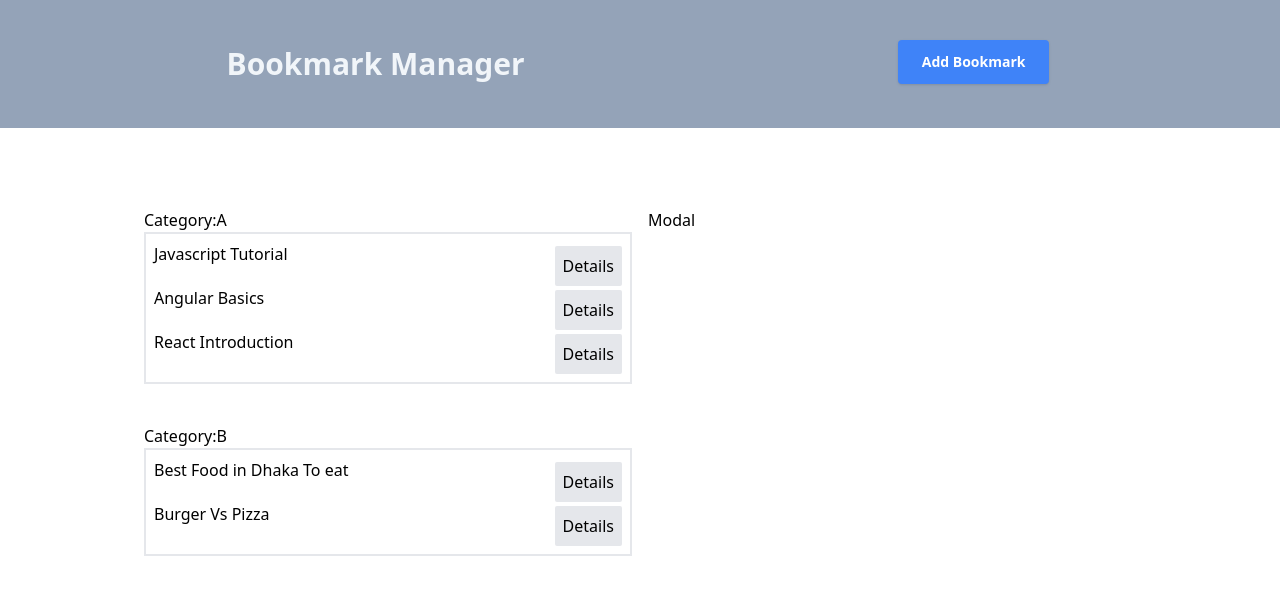
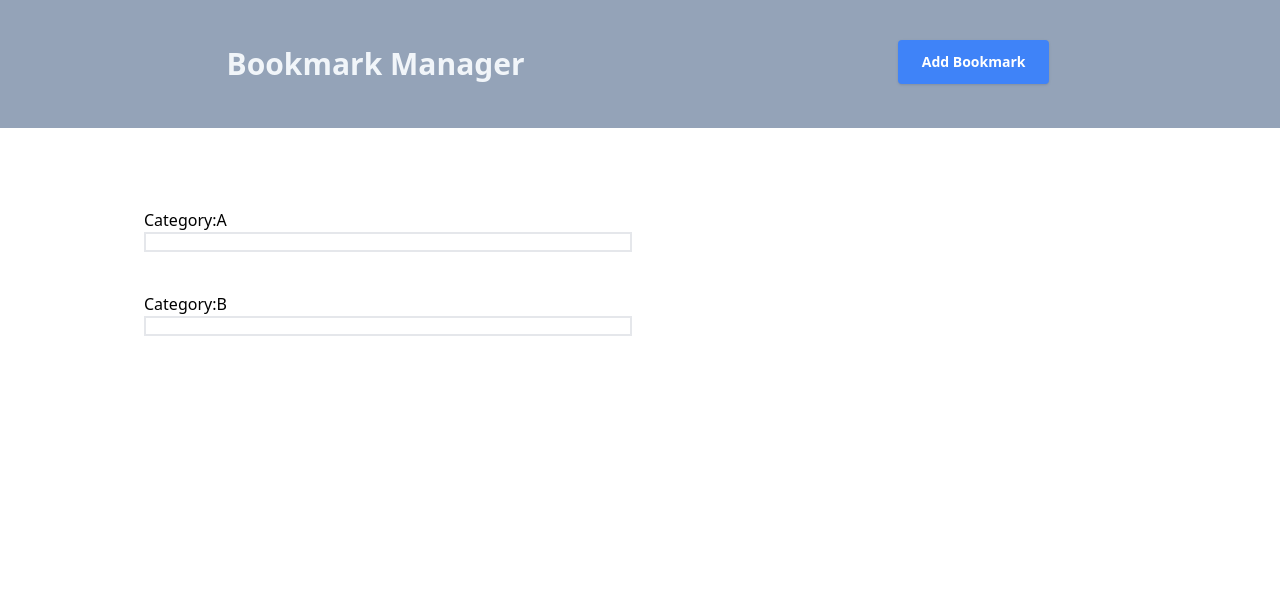
Before and after one commit to MijanurMim/seliseFrontendAssessment, a React (Create React App) app: page / in a window 1280 px wide. Shown: the top 594 px of the page. Built offline with nearby package versions, Linux system fonts and the light colour scheme.

Commit message:
modal working

```diff
--- a/package.json
+++ b/package.json
@@ -11,6 +11,7 @@
     "react": "^18.2.0",
     "react-dom": "^18.2.0",
     "react-hook-form": "^7.44.3",
+    "react-router-dom": "^6.11.2",
     "react-scripts": "5.0.1",
     "web-vitals": "^2.1.4"
   },
--- a/src/components/bookmark/Bookmark.js
+++ b/src/components/bookmark/Bookmark.js
@@ -1,14 +1,32 @@
-import { useState } from "react";
+import { useEffect, useState } from "react";
 import { useForm } from "react-hook-form";
 import Category from "../category/Category";
 
 const Bookmark = () => {
   const [showModal, setShowModal] = useState(false);
+  const [myData, setMyData] = useState([]);
   const { register, handleSubmit } = useForm();
+
+  // Load data from localStorage when the component mounts
+  useEffect(() => {
+    const storedData = localStorage.getItem("myData");
+    if (storedData) {
+      setMyData(JSON.parse(storedData));
+    }
+  }, []);
+
+  // Update data and save it to localStorage
   const onSubmit = (data) => {
-    console.log(data);
-    localStorage.setItem("items", JSON.stringify(data));
+    const newData = [...myData, data];
+    setMyData(newData);
+    localStorage.setItem("myData", JSON.stringify(newData));
+    console.log(myData);
   };
+
+  // const onSubmit = (data) => {
+  //   console.log(data);
+  //   localStorage.setItem("items", JSON.stringify({ ...data }));
+  // };
 
   return (
     <div>
@@ -66,15 +84,13 @@ const Bookmark = () => {
 
                         <select
                           {...register("category")}
-                          placeholder="Category"
                           className="px-20 py-1 m-4 border-2"
                         >
                           <option value="category" disabled>
-                            {" "}
                             Select Category
                           </option>
-                          <option value="categoryA">Category A</option>
-                          <option value="categoryB">Category B</option>
+                          <option value="Category A">Category A</option>
+                          <option value="Category B">Category B</option>
                         </select>
 
                         <div className="flex items-center justify-end p-6 border-t border-solid border-slate-200 rounded-b">
@@ -85,8 +101,10 @@ const Bookmark = () => {
                           >
                             Cancel
                           </button>
-
-                          <input type="submit" />
+                          <input
+                            type="submit"
+                            className="text-green-500 background-transparent font-bold uppercase px-6 py-2 text-sm outline-none focus:outline-none mr-1 mb-1 ease-linear transition-all duration-150 cursor-pointer"
+                          />
                         </div>
                       </form>
                     </div>
@@ -100,8 +118,7 @@ const Bookmark = () => {
         </div>
       </div>
 
-      {/* category component  */}
-      <Category />
+      <Category data={myData} />
     </div>
   );
 };
--- a/src/components/category/Category.js
+++ b/src/components/category/Category.js
@@ -1,68 +1,33 @@
 import React from "react";
+import CategoryDetails from "./CategoryDetails";
+import CategoryItems from "./CategoryItems";
 
-const Category = () => {
+const Category = ({ data }) => {
   return (
     <div className="grid grid-cols-2 gap-4 mx-36 my-20">
       <div>
         <div>
           <div>Category:A</div>
           <div className="border-2 p-2">
-            <ul className="flex justify-between">
-              <li>Javascript Tutorial </li>
-              <li className="mt-1">
-                {" "}
-                <button class="rounded-sm bg-gray-200  p-2 border-gray-600 hover:bg-gray-300 duration-200">
-                  Details
-                </button>
-              </li>
-            </ul>
-
-            <ul className="flex justify-between">
-              <li>Angular Basics</li>
-              <li className="mt-1">
-                {" "}
-                <button class="rounded-sm bg-gray-200  p-2 border-gray-600 hover:bg-gray-300 duration-200">
-                  Details
-                </button>
-              </li>
-            </ul>
-            <ul className="flex justify-between ">
-              <li>React Introduction</li>
-              <li className="mt-1">
-                <button class="rounded-sm bg-gray-200  p-2 border-gray-600 hover:bg-gray-300 duration-200">
-                  Details
-                </button>
-              </li>
-            </ul>
+            {data.map((data, index) => (
+              <CategoryItems key={index} data={data} />
+            ))}
           </div>
         </div>
         <div className="mt-10">
           <div>Category:B</div>
           <div className="border-2 p-2">
-            <ul className="flex justify-between">
-              <li>Best Food in Dhaka To eat</li>
-              <li className="mt-1">
-                {" "}
-                <button class="rounded-sm bg-gray-200  p-2 border-gray-600 hover:bg-gray-300 duration-200">
-                  Details
-                </button>
-              </li>
-            </ul>
-
-            <ul className="flex justify-between">
-              <li>Burger Vs Pizza</li>
-              <li className="mt-1">
-                {" "}
-                <button class="rounded-sm bg-gray-200  p-2 border-gray-600 hover:bg-gray-300 duration-200">
-                  Details
-                </button>
-              </li>
-            </ul>
+            {data.map((data, index) => (
+              <CategoryItems key={index} data={data} />
+            ))}
           </div>
         </div>
       </div>
-
-      <div>Modal</div>
+      <div>
+        {data.map((data, index) => (
+          <CategoryDetails key={index} data={data} />
+        ))}
+      </div>
     </div>
   );
 };
--- /dev/null
+++ b/src/components/category/CategoryDetails.js
@@ -0,0 +1,20 @@
+import React from "react";
+
+const CategoryDetails = ({ data }) => {
+  return (
+    <div className="border-2 p-6 mx-36 mt-2 ">
+      <ul className="flex justify-between">
+        <li>Title: {data.title}</li>
+      </ul>
+
+      <ul className="flex justify-between">
+        <li>URL: {data.url}</li>
+      </ul>
+      <ul className="flex justify-between ">
+        <li>Category: {data.category}</li>
+      </ul>
+    </div>
+  );
+};
+
+export default CategoryDetails;
--- /dev/null
+++ b/src/components/category/CategoryItems.js
@@ -0,0 +1,17 @@
+import React from "react";
+
+const CategoryItems = ({ data }) => {
+  return (
+    <ul className="flex justify-between">
+      <li>{data.title} </li>
+      <li className="mt-1">
+        {" "}
+        <button class="rounded-sm bg-gray-200  p-2 border-gray-600 hover:bg-gray-300 duration-200">
+          Details
+        </button>
+      </li>
+    </ul>
+  );
+};
+
+export default CategoryItems;
```
Also changed, not shown: 1 other file (tests, documents, lock files or other folders).
